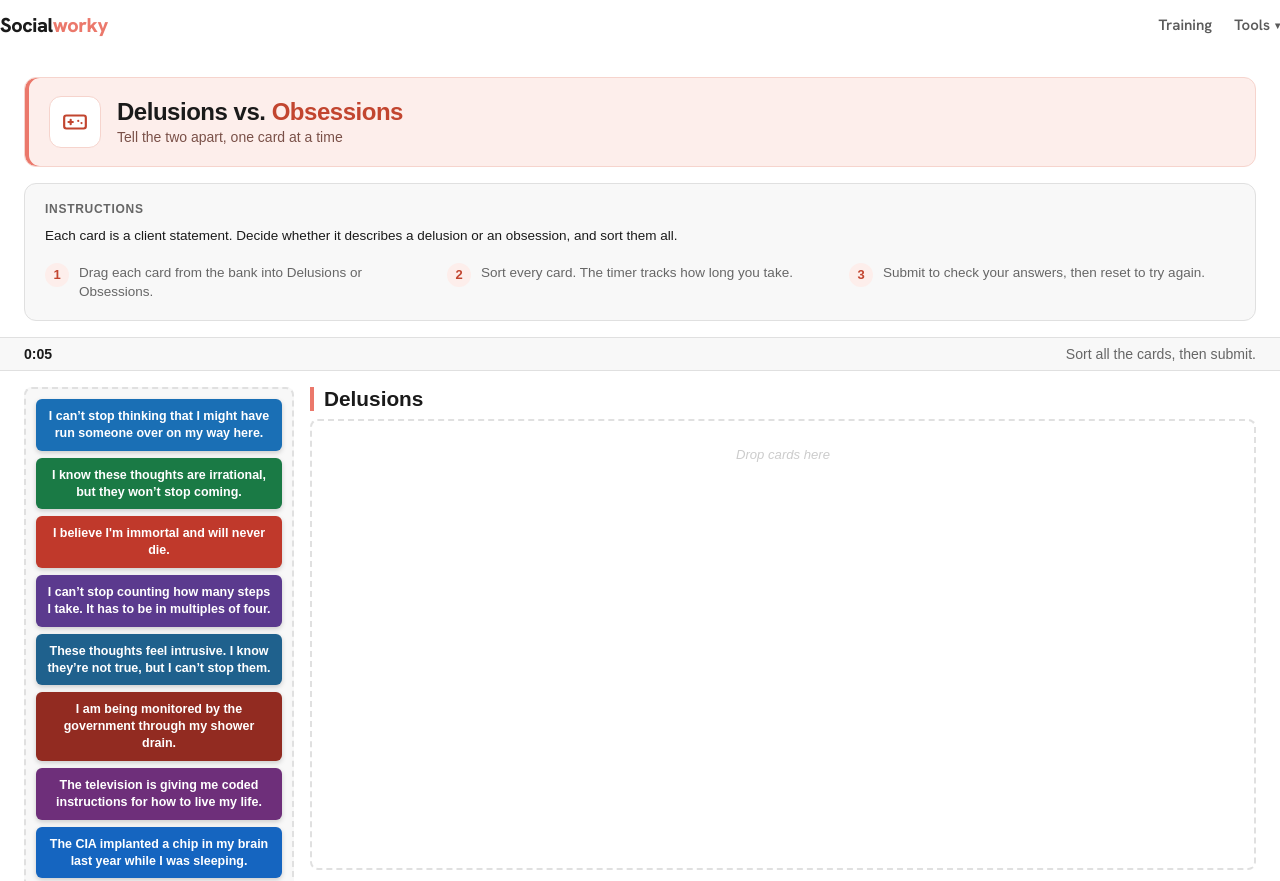
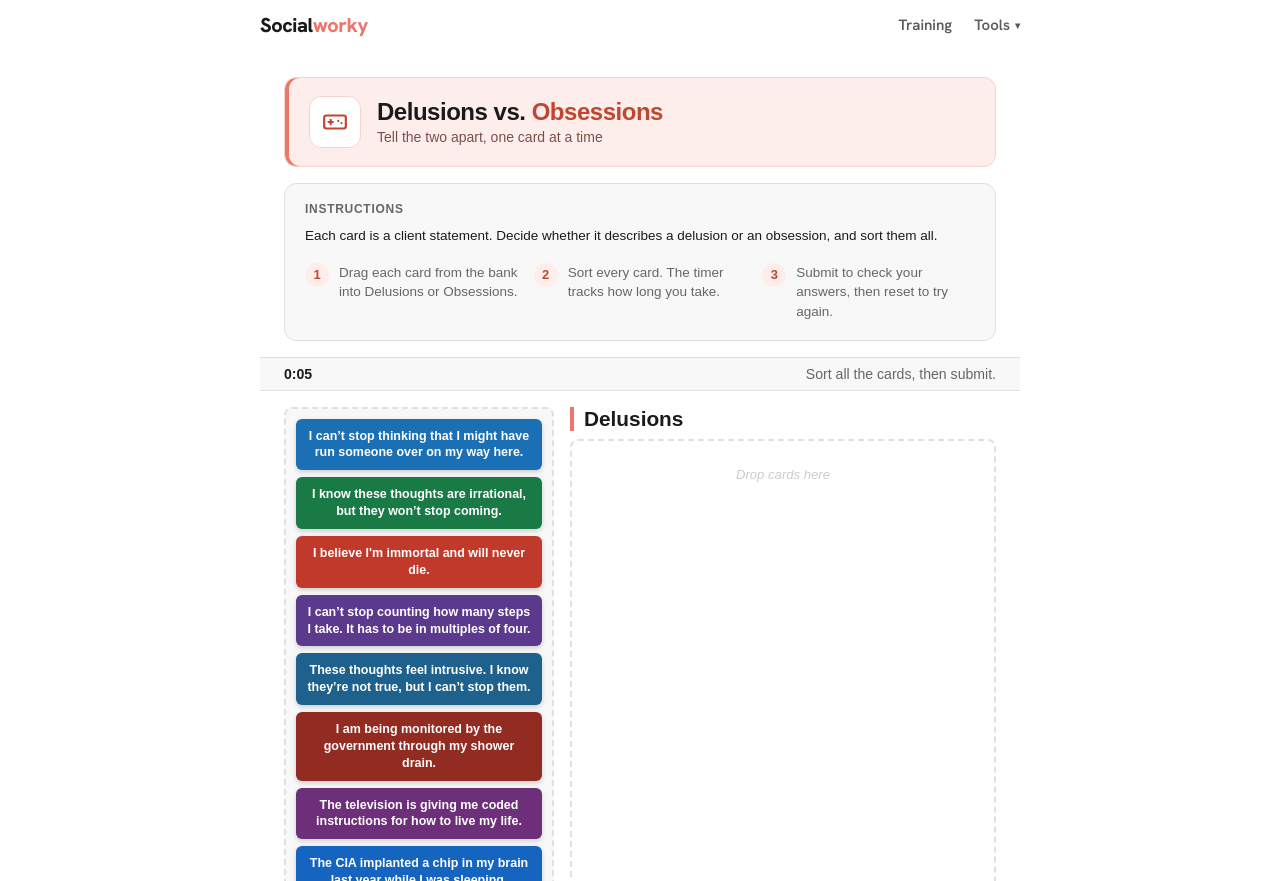
Before and after one commit to socialworky-git/ClientBot, a plain HTML site: page delusions-obsessions/index.html in a window 1280 px wide. Shown: the top 881 px of the page. Drawn offline with Linux system fonts and the light colour scheme.

Commit message:
Update index.html

```diff
--- a/delusions-obsessions/index.html
+++ b/delusions-obsessions/index.html
@@ -49,6 +49,8 @@
     min-height: 100vh;
     display: flex;
     flex-direction: column;
+    max-width: 760px;   /* match the other activities so it never stretches full width */
+    margin: 0 auto;
   }
 
   /* ── Top bar ── */
```
